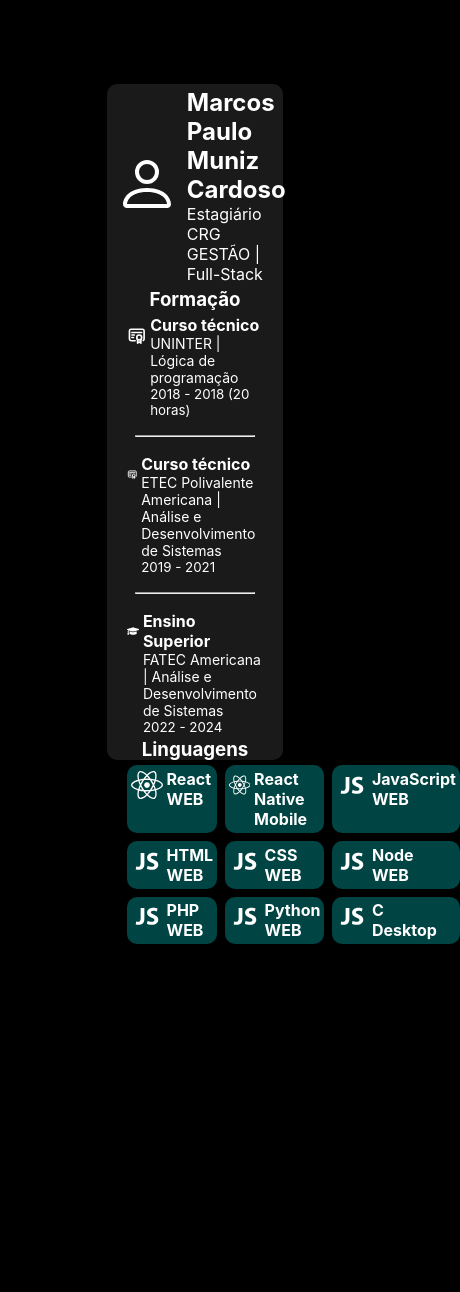
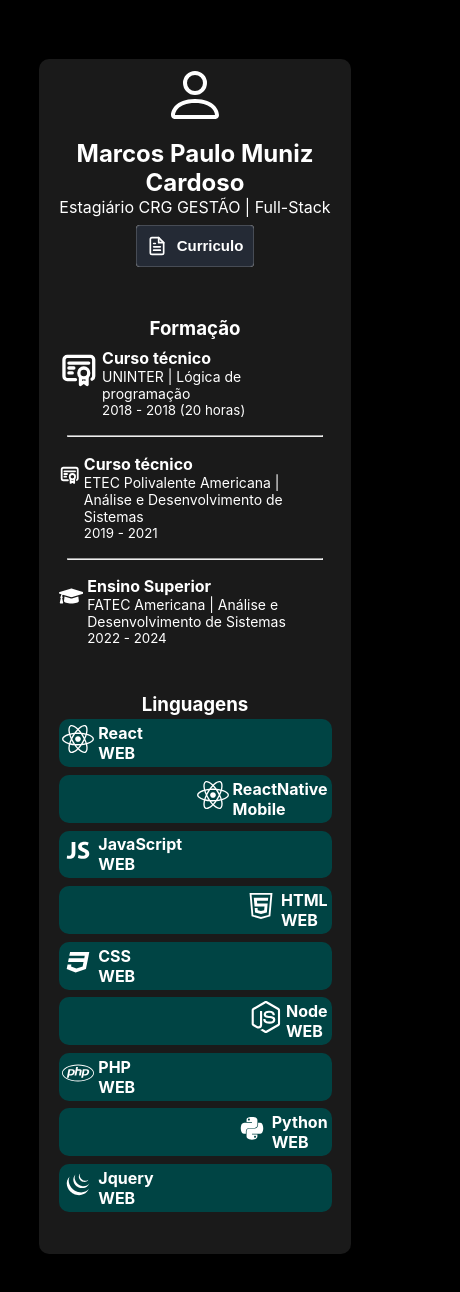
Before and after one commit to MarcosPMC1/SitePessoal, a React (Create React App) app: page / in a window 390 px wide. Shown: the top 1292 px of the page, 460 px wide, since content can reach past the window. Before the commit the page ends 948 px from the top, so only its background shows below. Built offline with nearby package versions, Linux system fonts and the light colour scheme.

Commit message:
responsive

```diff
--- a/src/App.css
+++ b/src/App.css
@@ -3,6 +3,77 @@
   padding: 0;
   color: white;
 }
+
+.cv{
+  float: right;
+}
+
+.download-button {
+  position: relative;
+  border-width: 0;
+  color: white;
+  font-size: 15px;
+  font-weight: 600;
+  border-radius: 4px;
+  z-index: 1;
+  cursor: pointer;
+ }
+
+ .download-button .docs {
+  display: flex;
+  align-items: center;
+  justify-content: space-between;
+  gap: 10px;
+  min-height: 40px;
+  padding: 0 10px;
+  border-radius: 4px;
+  z-index: 1;
+  background-color: #242a35;
+  border: solid 1px #e8e8e82d;
+  transition: all .5s cubic-bezier(0.77, 0, 0.175, 1);
+ }
+
+ .download-button:hover {
+  box-shadow: rgba(0, 0, 0, 0.25) 0px 54px 55px, rgba(0, 0, 0, 0.12) 0px -12px 30px, rgba(0, 0, 0, 0.12) 0px 4px 6px, rgba(0, 0, 0, 0.17) 0px 12px 13px, rgba(0, 0, 0, 0.09) 0px -3px 5px;
+ }
+
+ .download {
+  position: absolute;
+  inset: 0;
+  display: flex;
+  align-items: center;
+  justify-content: center;
+  max-width: 90%;
+  margin: 0 auto;
+  z-index: -1;
+  border-radius: 4px;
+  transform: translateY(0%);
+  background-color: #01e056;
+  border: solid 1px #01e0572d;
+  transition: all .5s cubic-bezier(0.77, 0, 0.175, 1);
+ }
+
+ .download-button:hover .download {
+  transform: translateY(100%)
+ }
+
+ .download svg polyline,.download svg line {
+  animation: docs 1s infinite;
+ }
+
+ @keyframes docs {
+  0% {
+   transform: translateY(0%);
+  }
+
+  50% {
+   transform: translateY(-15%);
+  }
+
+  100% {
+   transform: translateY(0%);
+  }
+ }
 
 hr{
   margin: 1vh;
@@ -16,7 +87,7 @@
   text-align: center;
   justify-content: center;
   display: flex;
-  margin-top: 10vh;
+  margin-top: 7vh;
 }
 
 .card--formacao{
@@ -44,6 +115,7 @@
   flex-direction: column;
   gap: 1vh;
   padding: 1vw 5vw;
+  margin-bottom: 5vh;
 }
 
 .info h5{
@@ -69,6 +141,7 @@
   grid-template-columns: repeat(3, 1fr);
   gap: 2vw;
   padding: 1vw 5vw;
+  margin: 0 auto;
 }
 
 .header {
@@ -81,6 +154,7 @@
 
 .title{
   text-align: left;
+  width: 100%;
 }
 
 .name{
@@ -88,8 +162,8 @@
 }
 
 .card {
-  width: 45vw;
-  height: 80vh;
+  width: 65vw;
+  height: 85vh;
   background-image: linear-gradient(163deg, #00ff75 0%, #3700ff 100%);
   border-radius: 20px;
   transition: all 0.3s;
@@ -111,3 +185,45 @@
 .card:hover {
   box-shadow: 0px 0px 30px 1px rgba(0, 255, 117, 0.3);
 }
+
+@media screen and (max-width: 1400px) {
+  .languages{
+    display: flex;
+    flex-direction: column;
+    gap: 2vw;
+    padding: 1vw 5vw;
+    margin: 0 auto;
+    padding-bottom: 5vh;
+  }
+
+  .card--language:nth-child(odd){
+    justify-content: flex-start;
+  }
+
+  .card--language:nth-child(even){
+    justify-content: flex-end;
+  }
+
+  .card{
+    height: fit-content;
+    margin-bottom: 10vh;
+  }
+}
+
+@media screen and (max-width: 1010px) {
+  .header{
+    flex-direction: column;
+  }
+
+  .title{
+    text-align: center;
+  }
+
+  .card{
+    width: 80vw;
+  }
+
+  .header{
+    margin-bottom: 5vh;
+  }
+}
--- a/src/App.js
+++ b/src/App.js
@@ -1,10 +1,34 @@
 import "./App.css";
 import { BsPerson } from "react-icons/bs";
-import { FaReact, FaGraduationCap } from "react-icons/fa";
-import { DiJavascript1 } from "react-icons/di";
-import { TbCertificate } from 'react-icons/tb'
+import { FaReact, FaGraduationCap, FaPhp } from "react-icons/fa";
+import {
+  DiJavascript1,
+  DiCss3Full,
+  DiPython,
+  DiJqueryLogo,
+} from "react-icons/di";
+import { TbCertificate } from "react-icons/tb";
+import { GrNode } from "react-icons/gr";
+import { AiOutlineHtml5 } from "react-icons/ai";
+
+// import PDF from './assets/Marcos_CardosoCV.pdf'
 
 function App() {
+  const onButtonClick = () => {
+    // using Java Script method to get PDF file
+    fetch('Marcos_CardosoCV.pdf').then(response => {
+        response.blob().then(blob => {
+            // Creating new object of PDF file
+            const fileURL = window.URL.createObjectURL(blob);
+            // Setting various property values
+            let alink = document.createElement('a');
+            alink.href = fileURL;
+            alink.download = 'MarcosCardosoCV.pdf';
+            alink.click();
+        })
+    })
+}
+
   return (
     <div className="App">
       <div className="card">
@@ -17,11 +41,52 @@
               <h3 className="name">Marcos Paulo Muniz Cardoso</h3>
               <span>Estagiário CRG GESTÃO | Full-Stack </span>
             </div>
+            <div className="cv">
+              <button class="download-button" onClick={onButtonClick}>
+                <div class="docs">
+                  <svg
+                    class="css-i6dzq1"
+                    stroke-linejoin="round"
+                    stroke-linecap="round"
+                    fill="none"
+                    stroke-width="2"
+                    stroke="currentColor"
+                    height="20"
+                    width="20"
+                    viewBox="0 0 24 24"
+                  >
+                    <path d="M14 2H6a2 2 0 0 0-2 2v16a2 2 0 0 0 2 2h12a2 2 0 0 0 2-2V8z"></path>
+                    <polyline points="14 2 14 8 20 8"></polyline>
+                    <line y2="13" x2="8" y1="13" x1="16"></line>
+                    <line y2="17" x2="8" y1="17" x1="16"></line>
+                    <polyline points="10 9 9 9 8 9"></polyline>
+                  </svg>{" "}
+                  Curriculo
+                </div>
+                <div class="download">
+                  <svg
+                    class="css-i6dzq1"
+                    stroke-linejoin="round"
+                    stroke-linecap="round"
+                    fill="none"
+                    stroke-width="2"
+                    stroke="currentColor"
+                    height="24"
+                    width="24"
+                    viewBox="0 0 24 24"
+                  >
+                    <path d="M21 15v4a2 2 0 0 1-2 2H5a2 2 0 0 1-2-2v-4"></path>
+                    <polyline points="7 10 12 15 17 10"></polyline>
+                    <line y2="3" x2="12" y1="15" x1="12"></line>
+                  </svg>
+                </div>
+              </button>
+            </div>
           </div>
           <div className="container">
-            <h3>Formação</h3>
             <div className="formacao">
-            <div className="card--formacao">
+              <h3>Formação</h3>
+              <div className="card--formacao">
                 <TbCertificate size={40} />
                 <div className="info">
                   <h5>Curso técnico</h5>
@@ -31,10 +96,13 @@
               </div>
               <hr />
               <div className="card--formacao">
-              <TbCertificate size={40} />
+                <TbCertificate size={40} />
                 <div className="info">
                   <h5>Curso técnico</h5>
-                  <label>ETEC Polivalente Americana | Análise e Desenvolvimento de Sistemas</label>
+                  <label>
+                    ETEC Polivalente Americana | Análise e Desenvolvimento de
+                    Sistemas
+                  </label>
                   <small>2019 - 2021</small>
                 </div>
               </div>
@@ -43,7 +111,9 @@
                 <FaGraduationCap size={40} />
                 <div className="info">
                   <h5>Ensino Superior</h5>
-                  <label>FATEC Americana | Análise e Desenvolvimento de Sistemas</label>
+                  <label>
+                    FATEC Americana | Análise e Desenvolvimento de Sistemas
+                  </label>
                   <small>2022 - 2024</small>
                 </div>
               </div>
@@ -60,7 +130,7 @@
               <div className="card--language">
                 <FaReact size={32} />
                 <div className="card--language--header">
-                  <h3>React Native</h3>
+                  <h3>ReactNative</h3>
                   <h3>Mobile</h3>
                 </div>
               </div>
@@ -72,45 +142,45 @@
                 </div>
               </div>
               <div className="card--language">
-                <DiJavascript1 size={32} />
+                <AiOutlineHtml5 size={32} />
                 <div className="card--language--header">
                   <h3>HTML</h3>
                   <h3>WEB</h3>
                 </div>
               </div>
               <div className="card--language">
-                <DiJavascript1 size={32} />
+                <DiCss3Full size={32} />
                 <div className="card--language--header">
                   <h3>CSS</h3>
                   <h3>WEB</h3>
                 </div>
               </div>
               <div className="card--language">
-                <DiJavascript1 size={32} />
+                <GrNode size={32} />
                 <div className="card--language--header">
                   <h3>Node</h3>
                   <h3>WEB</h3>
                 </div>
               </div>
               <div className="card--language">
-                <DiJavascript1 size={32} />
+                <FaPhp size={32} />
                 <div className="card--language--header">
                   <h3>PHP</h3>
                   <h3>WEB</h3>
                 </div>
               </div>
               <div className="card--language">
-                <DiJavascript1 size={32} />
+                <DiPython size={32} />
                 <div className="card--language--header">
                   <h3>Python</h3>
                   <h3>WEB</h3>
                 </div>
               </div>
               <div className="card--language">
-                <DiJavascript1 size={32} />
+                <DiJqueryLogo size={32} />
                 <div className="card--language--header">
-                  <h3>C</h3>
-                  <h3>Desktop</h3>
+                  <h3>Jquery</h3>
+                  <h3>WEB</h3>
                 </div>
               </div>
             </div>
```
Also changed, not shown: 1 other file (tests, documents, lock files or other folders).
